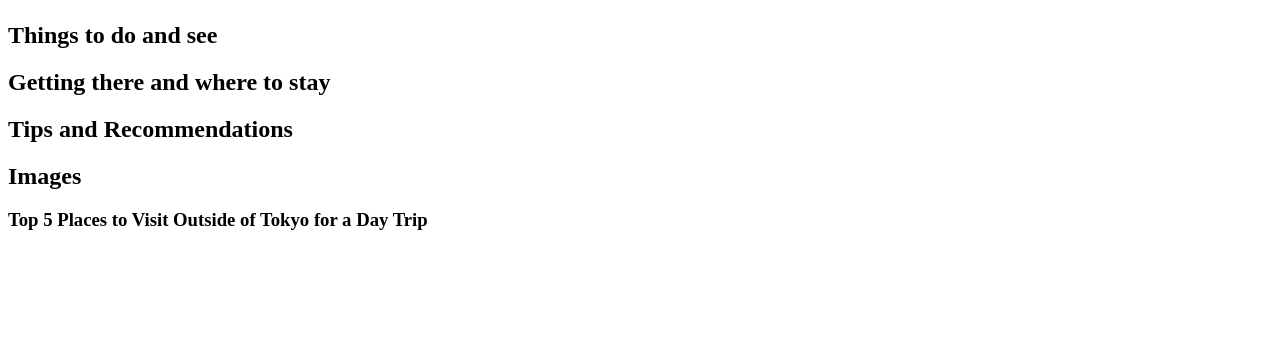
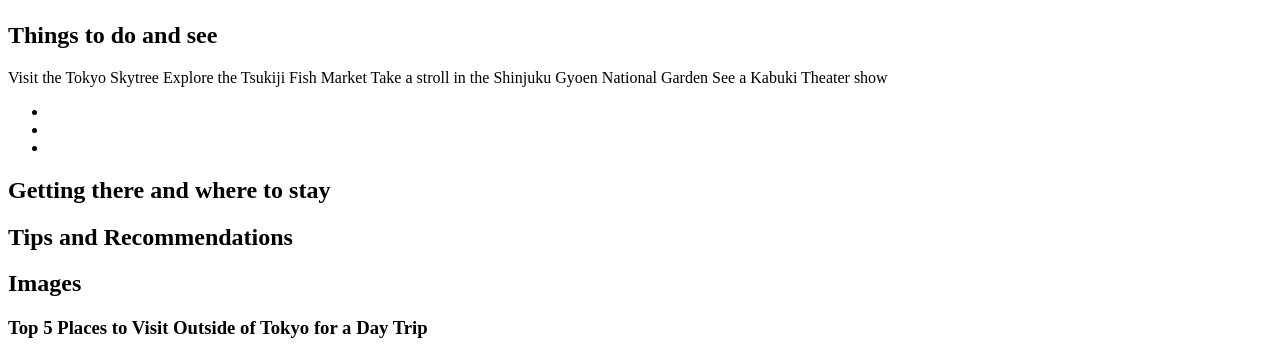
Before and after one commit to jjmares/ATrip, a plain HTML site: page index.html in a window 1280 px wide. Shown: the part 982-1340 px from the top of the page. Before the commit the page ends 1232 px from the top, so only its background shows below. Drawn offline with Linux system fonts and the light colour scheme.

Commit message:
Creating the list

```diff
--- a/index.html
+++ b/index.html
@@ -16,6 +16,17 @@
         <section>
 
             <h2>Things to do and see</h2>
+            <p>
+                Visit the Tokyo Skytree
+                Explore the Tsukiji Fish Market
+                Take a stroll in the Shinjuku Gyoen National Garden
+                See a Kabuki Theater show
+            </p>
+            <ul>
+                <li></li>
+                <li></li>
+                <li></li>
+            </ul>
 
         </section>
 
```
